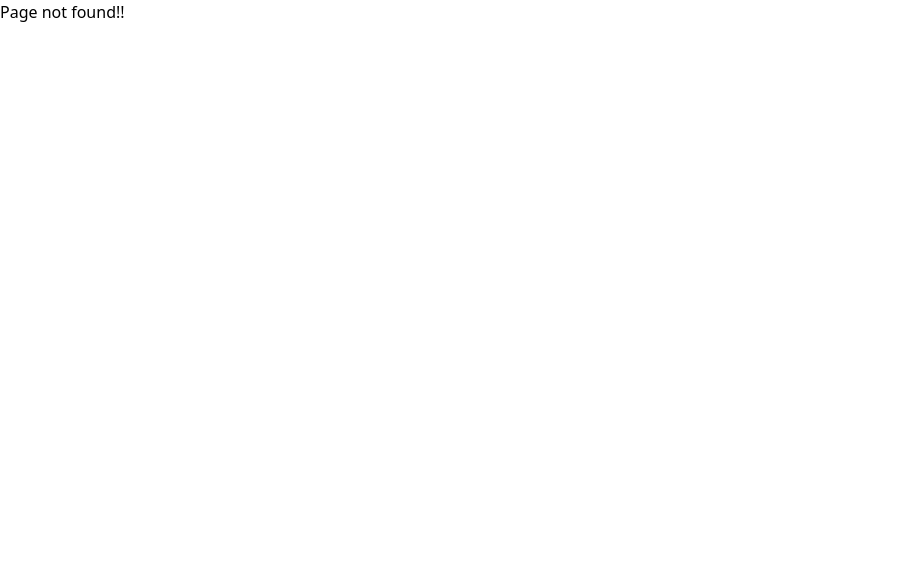
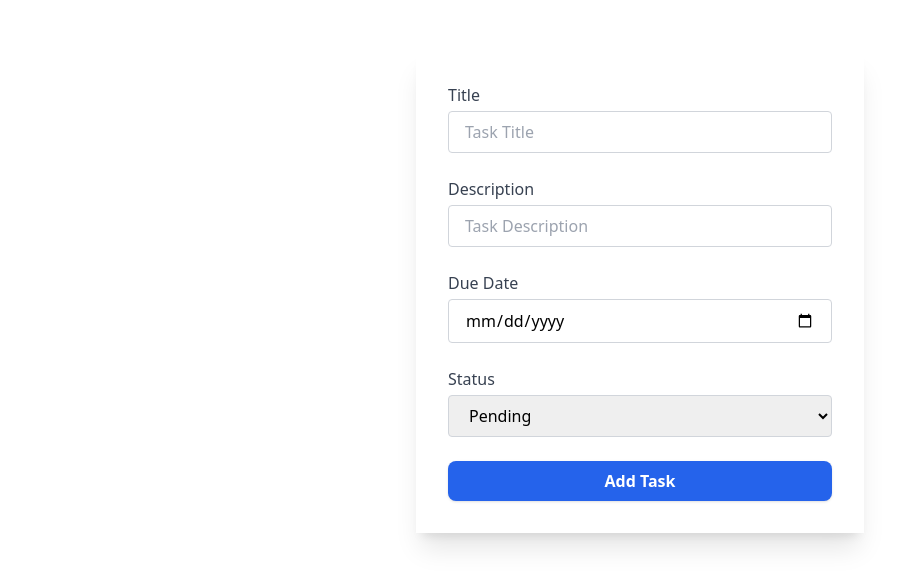
Before and after one commit to KirtanV19/Task-Manager, a React (Vite) app: page /task in a window 1280 px wide. Before the commit this address had no page. Shown: the top 586 px of the page, without its empty margins (0-923 px from the left). Built offline with nearby package versions, Linux system fonts and the light colour scheme; what @radix-ui/themes would draw is missing.

Commit message:
Create a Form for Task

```diff
--- a/src/App.jsx
+++ b/src/App.jsx
@@ -6,6 +6,7 @@ import ForgotPasswordScreen from "./screens/ForgotPasswordScreen";
 import Users from "./components/Users";
 import Dashboard from "./components/Dashboard";
 import Example from "./utils/PopupComp/Example";
+import TaskForm from "./components/TaskForm";
 
 const App = () => (
   <Router>
@@ -17,6 +18,7 @@ const App = () => (
       <Route path="/users" element={<Users />} />
       <Route path="/example" element={<Example />} />
       <Route path="/dashboard" element={<Dashboard />} />
+      <Route path="/task" element={<TaskForm />} />
       <Route path="*" element={<h4>Page not found!!</h4>} />
     </Routes>
   </Router>
--- a/src/components/Register.jsx
+++ b/src/components/Register.jsx
@@ -71,10 +71,9 @@ const Register = () => {
 
     const onSubmit = async (data) => {
         try {
-            // Add a unique id to the user object
             const userWithId = { ...data, id: Date.now() };
             await dispatch(registerUser(userWithId)).unwrap();
-            console.log('userWithId', userWithId)
+            console.log("userWithId", userWithId);
             navigate("/login");
         } catch (error) {
             console.error("Registration failed", error);
@@ -93,18 +92,25 @@ const Register = () => {
                             type="text"
                             placeholder="Name"
                             {...register("name")}
-                            className="w-full px-4 py-2 border border-gray-300 rounded focus:outline-none focus:ring-2 focus:ring-blue-400"
+                            className={`w-full px-4 py-2 border rounded focus:outline-none focus:ring-2 ${errors.name
+                                ? "border-red-400 focus:ring-red-200"
+                                : "border-gray-300 focus:ring-blue-400"
+                                }`}
                         />
                         {errors.name && (
                             <p className="text-red-500 text-xs mt-1">{errors.name.message}</p>
                         )}
                     </div>
+
                     <div>
                         <input
                             type="email"
                             placeholder="Email"
                             {...register("email")}
-                            className="w-full px-4 py-2 border border-gray-300 rounded focus:outline-none focus:ring-2 focus:ring-blue-400"
+                            className={`w-full px-4 py-2 border rounded focus:outline-none focus:ring-2 ${errors.email
+                                ? "border-red-400 focus:ring-red-200"
+                                : "border-gray-300 focus:ring-blue-400"
+                                }`}
                         />
                         {errors.email && (
                             <p className="text-red-500 text-xs mt-1">
@@ -119,7 +125,10 @@ const Register = () => {
                             placeholder="Password"
                             {...register("password")}
                             onChange={(e) => setPasswordValue(e.target.value)}
-                            className="flex-1 bg-transparent outline-none placeholder-gray-400"
+                            className={`w-full px-4 py-2 border rounded focus:outline-none focus:ring-2 ${errors.password
+                                ? "border-red-400 focus:ring-red-200"
+                                : "border-gray-300 focus:ring-blue-400"
+                                }`}
                         />
                         <span
                             onClick={() => setShowPassword(!showPassword)}
@@ -128,6 +137,7 @@ const Register = () => {
                             {showPassword ? <EyeNoneIcon /> : <EyeOpenIcon />}
                         </span>
                     </div>
+
                     {errors.password && (
                         <p className="text-red-500 text-xs mt-1">
                             {errors.password.message}
--- /dev/null
+++ b/src/components/TaskForm.jsx
@@ -0,0 +1,122 @@
+import { useForm } from "react-hook-form";
+import * as yup from "yup";
+import { yupResolver } from "@hookform/resolvers/yup";
+
+const today = new Date();
+today.setHours(0, 0, 0, 0);
+
+const schema = yup.object({
+    title: yup.string().required("Title is required"),
+    description: yup.string().required("Description is required"),
+    status: yup.string().required("Status is required"),
+    dueDate: yup
+        .date()
+        .min(today, "Due date cannot be in the past")
+        .required("Due date is required"),
+});
+
+const TaskForm = () => {
+
+    const {
+        register,
+        handleSubmit,
+        formState: { errors },
+    } = useForm({ resolver: yupResolver(schema), mode: "onTouched" });
+
+    const onSubmit = (data) => {
+        console.log("data", data);
+    };
+
+    return (
+        <div className="flex items-center justify-center min-h-[70vh] mt-3">
+            <div className="w-full max-w-md bg-white shadow-xl border-gray-600 hover:rounded-2xl hover:shadow-2xl hover:scale-105 p-8 transition-all">
+                <form onSubmit={handleSubmit(onSubmit)} className="space-y-6">
+                    <div>
+                        <label className="block mb-1 font-medium text-gray-700">
+                            Title
+                        </label>
+                        <input
+                            type="text"
+                            placeholder="Task Title"
+                            {...register("title")}
+                            className={`w-full px-4 py-2 border rounded focus:outline-none focus:ring-2 ${errors.title
+                                ? "border-red-400 focus:ring-red-200"
+                                : "border-gray-300 focus:ring-blue-400"
+                                }`}
+                        />
+                        {errors.title && (
+                            <p className="text-red-600 text-xs mt-1">
+                                {errors.title.message}
+                            </p>
+                        )}
+                    </div>
+                    <div>
+                        <label className="block mb-1 font-medium text-gray-700">
+                            Description
+                        </label>
+                        <input
+                            type="text"
+                            placeholder="Task Description"
+                            {...register("description")}
+                            className={`w-full px-4 py-2 border rounded focus:outline-none focus:ring-2 ${errors.description
+                                ? "border-red-400 focus:ring-red-200"
+                                : "border-gray-300 focus:ring-blue-400"
+                                }`}
+                        />
+                        {errors.description && (
+                            <p className="text-red-600 text-xs mt-1">
+                                {errors.description.message}
+                            </p>
+                        )}
+                    </div>
+                    <div>
+                        <label className="block mb-1 font-medium text-gray-700">
+                            Due Date
+                        </label>
+                        <input
+                            type="date"
+                            {...register("dueDate")}
+                            className={`w-full px-4 py-2 border rounded focus:outline-none focus:ring-2 ${errors.dueDate
+                                ? "border-red-400 focus:ring-red-200"
+                                : "border-gray-300 focus:ring-blue-400"
+                                }`}
+                        />
+                        {errors.dueDate && (
+                            <p className="text-red-600 text-xs mt-1">
+                                {errors.dueDate.message}
+                            </p>
+                        )}
+                    </div>
+                    <div>
+                        <label className="block mb-1 font-medium text-gray-700">
+                            Status
+                        </label>
+                        <select
+                            {...register("status")}
+                            className={`w-full px-4 py-2 border rounded focus:outline-none focus:ring-2 ${errors.status
+                                ? "border-red-400 focus:ring-red-200"
+                                : "border-gray-300 focus:ring-blue-400"
+                                }`}
+                            defaultValue="pending"
+                        >
+                            <option value="pending">Pending</option>
+                        </select>
+                        {errors.status && (
+                            <p className="text-red-600 text-xs mt-1">
+                                {errors.status.message}
+                            </p>
+                        )}
+                    </div>
+                    <button
+                        type="submit"
+                        className="w-full bg-blue-600 text-white py-2 rounded-lg hover:bg-blue-700 transition font-semibold shadow"
+                    >
+                        Add Task
+                    </button>
+                </form>
+            </div>
+        </div>
+    );
+};
+
+export default TaskForm;
```
